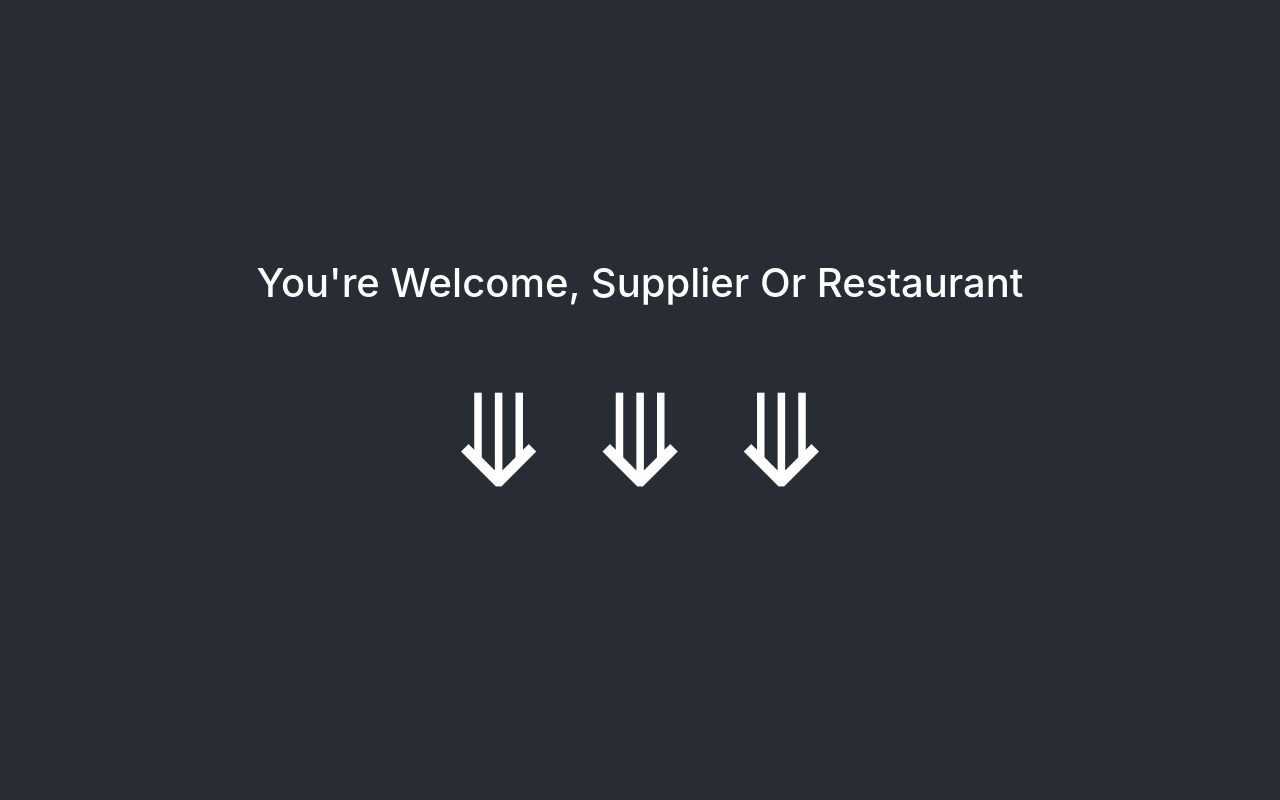
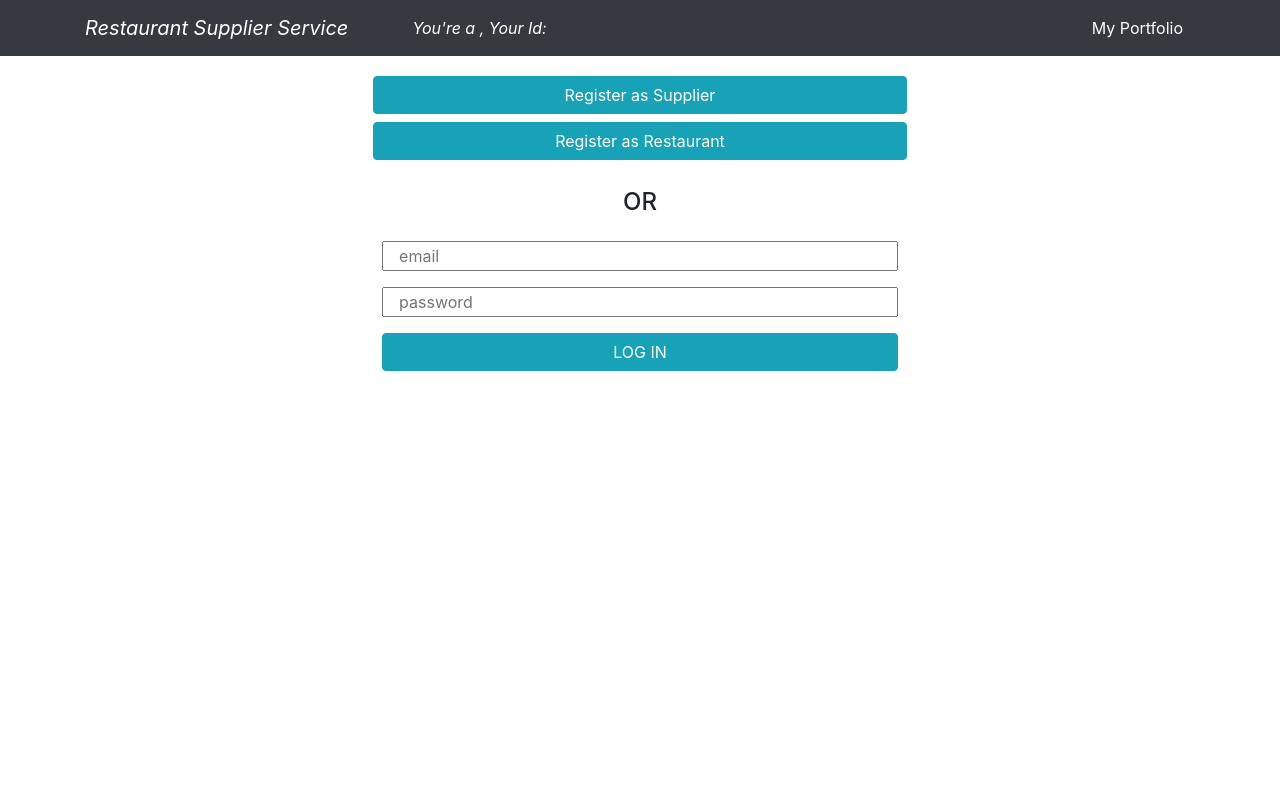
Before and after one commit to ahmad-ali14/restaurant-supplier-client, a React (Create React App) app: page / in a window 1280 px wide. Shown: the top 800 px of the page. Built offline with nearby package versions, Linux system fonts and the light colour scheme.

Commit message:
new nav bar

```diff
--- a/src/App.js
+++ b/src/App.js
@@ -12,6 +12,7 @@ import SupplierUi from './SupplierUi'
 import SupplierForm from './SupplierForm'
 import RestaurantForm from './RestaurantForm'
 import { domain } from './config'
+import Nav from './Nav'
 
 function App() {
 
@@ -62,6 +63,7 @@ function App() {
   }
 
   const getRestaurantsOrSuppliers = () => {
+    if (!loggedin) { return }
     if (role === "restaurant") { getAllSuppliers() }
     if (role === "supplier") { getAllRestaurants() }
 
@@ -164,6 +166,9 @@ function App() {
   const logout = () => {
     localStorage.removeItem("login")
     setLoggedin(false)
+    setMyId(null)
+    setStore(null)
+    setRole(null)
   }
 
   useEffect(() => {
@@ -175,13 +180,18 @@ function App() {
 
   const Home = <div className="row text-center">
     <div className="col-12 mt-3 mb-3 mb-2 mt-2 text-center">
-      <button className="col-12 col-md-5 mb-1 mt-1 btn btn-info text-white" >
-        <Link className="text-white" to="/register-supplier"> Register as Supplier</Link>
+      <Link className="text-white" to="/register-supplier">
+        <button className="col-12 col-md-5 mb-1 mt-1 btn btn-info text-white" >
+          Register as Supplier
       </button>
+      </Link>
       <div className="col-12 col-md-2" ></div>
-      <button className="col-12 col-md-5 mb-1 mt-1 btn btn-info text-white" >
-        <Link className="text-white" to="/register-restaurant"> Register as Restaurant</Link>
+
+      <Link className="text-white" to="/register-restaurant">
+        <button className="col-12 col-md-5 mb-1 mt-1 btn btn-info text-white" >
+          Register as Restaurant
       </button>
+      </Link>
     </div>
     <div className="col-12 text-center mt-2 mb-2"><h4> OR </h4></div>
 
@@ -199,10 +209,16 @@ function App() {
 
   return (
     <div className="App">
-      <header className="App-header">
+      {/* <header className="App-header">
         <h1>You're Welcome, Supplier Or Restaurant</h1>
         <h1 className="mt-5"><p style={{ fontSize: "8rem" }}>&#x290B; &#x290B; &#x290B; </p></h1>
-      </header>
+      </header> */}
+      <Nav
+        logout={logout}
+        loggedin={loggedin}
+        role={role}
+        myId={myId}
+      />
 
       {/* {appErr !== "" ? loading ? (
         <div className="text-white bg-warning font-weight-bolder font-larger" >
@@ -262,12 +278,8 @@ function App() {
           </Route>
         </Switch>
       </Router>
-      {
-        loggedin && <div>
-          <button className="btn btn-danger" onClick={logout}>Logout</button>
-        </div>
-      }
-    </div >
+
+    </div>
 
   );
 }
--- /dev/null
+++ b/src/Nav.js
@@ -0,0 +1,47 @@
+import React from 'react'
+
+const Nav = ({ logout, loggedin, role, myId }) => {
+
+    return (
+
+        <nav className="navbar navbar-expand-lg navbar-dark bg-dark static-top">
+            <div className="container">
+                <a className="navbar-brand" href="/">
+                    <i class="material-icons">Restaurant Supplier Service </i>
+                </a>
+                <button className="navbar-toggler" type="button" data-toggle="collapse" data-target="#navbarResponsive" aria-controls="navbarResponsive" aria-expanded="false" aria-label="Toggle navigation">
+                    <span className="navbar-toggler-icon"></span>
+                </button>
+                <div className="collapse navbar-collapse" id="navbarResponsive">
+                    <ul className="nav navbar-nav text-center">
+
+                        <i className="material-icons text-white ml-5">You're a {role} , Your Id: {myId}</i>
+
+
+                    </ul>
+                    <ul className="navbar-nav ml-auto">
+
+                        <li className="nav-item active">
+                            <a className="nav-link" href="http://ahmad-ali.co.uk/" target="_blank" > My Portfolio
+                    <span className="sr-only">(current)</span>
+                            </a>
+                        </li>
+                        <li className="nav-item active ml-1">
+                            {loggedin &&
+                                <div>
+                                    <button className="btn btn-danger" onClick={logout}>Logout</button>
+                                </div>
+                            }
+
+                        </li>
+                    </ul>
+
+
+                </div>
+            </div>
+        </nav>)
+
+}
+
+
+export default Nav
```
